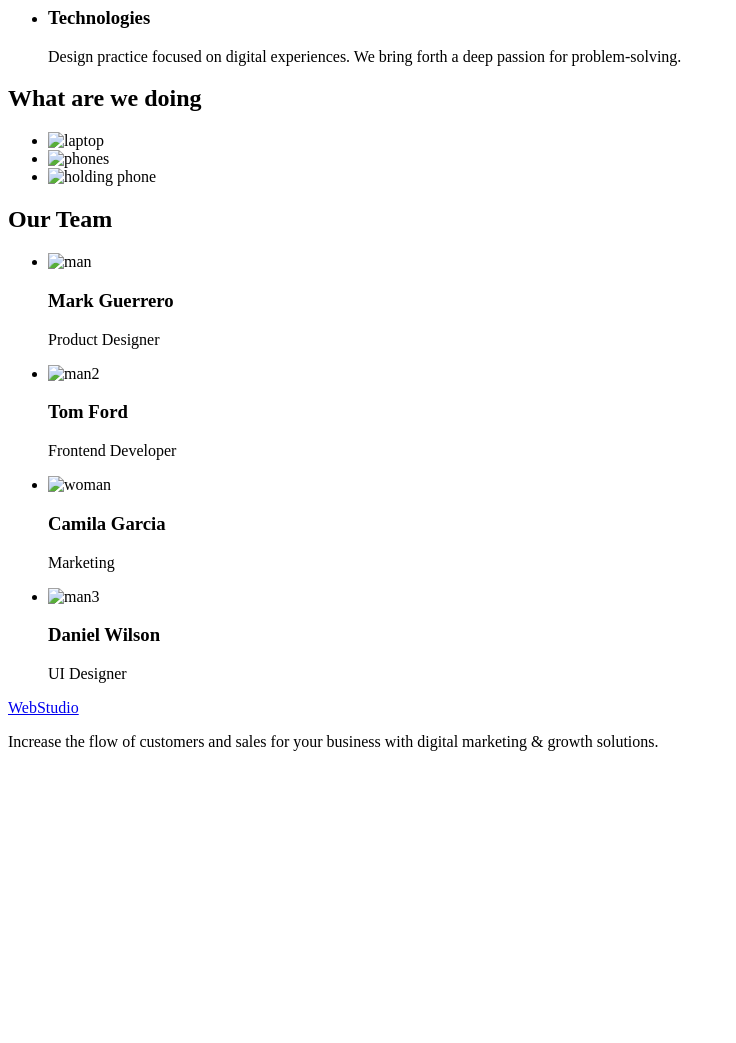
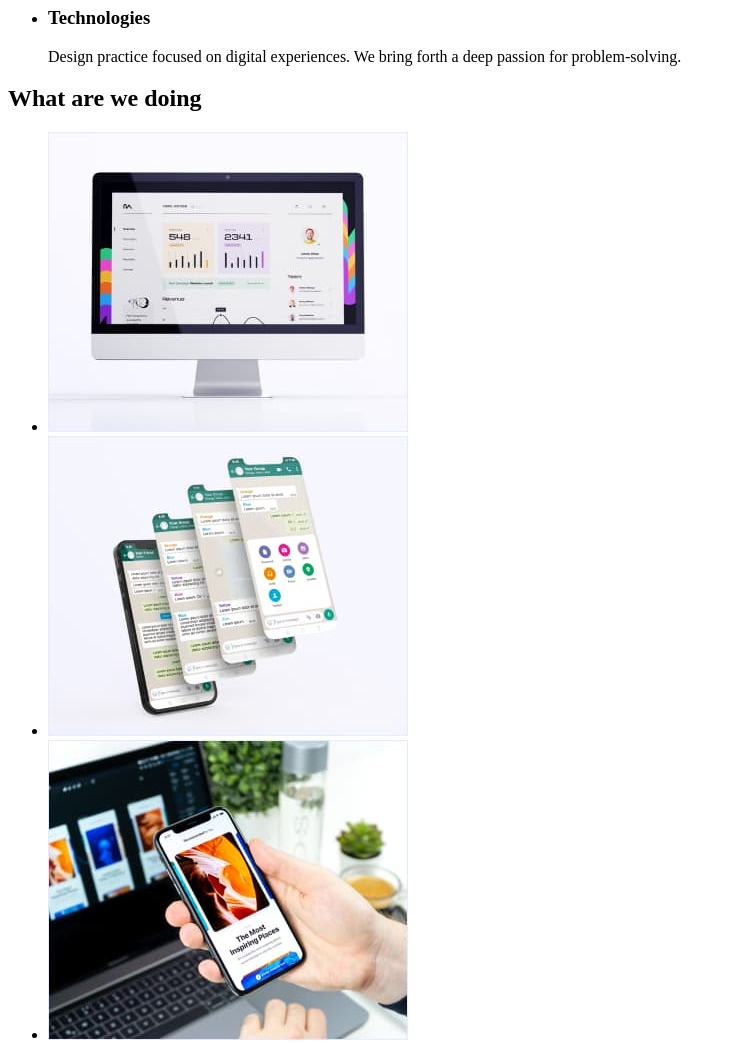
Before and after one commit to MrRepik/goit-markup-hw-01, a plain HTML site: page index.html in a window 1280 px wide. Shown: the part 480-1523 px from the top of the page, without its empty margins (0-736 px from the left). Before the commit the page ends 1247 px from the top, so only its background shows below. Drawn offline with Linux system fonts and the light colour scheme.

Commit message:
finish markup

```diff
--- a/index.html
+++ b/index.html
@@ -65,14 +65,14 @@
         <h2>What are we doing</h2>
         <ul>
           <li>
-            <img src="./rectangle71.jpg" alt="laptop" width="360" />
+            <img src="./images/rectangleone.jpg" alt="laptop" width="360" />
           </li>
           <li>
-            <img src="./rectangle72.jpg" alt="phones" width="360" />
+            <img src="./images/rectangletwo.jpg" alt="phones" width="360" />
           </li>
           <li>
             <img
-              src="./rectangle73.jpg"
+              src="./images/rectangletree.jpg"
               alt="holding phone"
               width="360"
             />
@@ -83,22 +83,22 @@
         <h2>Our Team</h2>
         <ul>
           <li>
-            <img src="./rectangle74.jpg" alt="man" width="264" />
+            <img src="./images/rectanglefour.jpg" alt="man" width="264" />
             <h3>Mark Guerrero</h3>
             <p>Product Designer</p>
           </li>
           <li>
-            <img src="./rectangle75.jpg" alt="man2" width="264" />
+            <img src="./images/rectanglefive.jpg" alt="man2" width="264" />
             <h3>Tom Ford</h3>
             <p>Frontend Developer</p>
           </li>
           <li>
-            <img src="./rectangle76.jpg" alt="woman" width="264" />
+            <img src="./images/rectanglesix.jpg" alt="woman" width="264" />
             <h3>Camila Garcia</h3>
             <p>Marketing</p>
           </li>
           <li>
-            <img src="./rectangle77.jpg" alt="man3" width="264" />
+            <img src="./images/rectangleseven.jpg" alt="man3" width="264" />
             <h3>Daniel Wilson</h3>
             <p>UI Designer</p>
           </li>
```
Also changed, not shown: images/rectanglefive.jpg (added), images/rectanglefour.jpg (added), images/rectangleone.jpg (added), images/rectangleseven.jpg (added), images/rectanglesix.jpg (added), images/rectangletree.jpg (added), images/rectangletwo.jpg (added).
